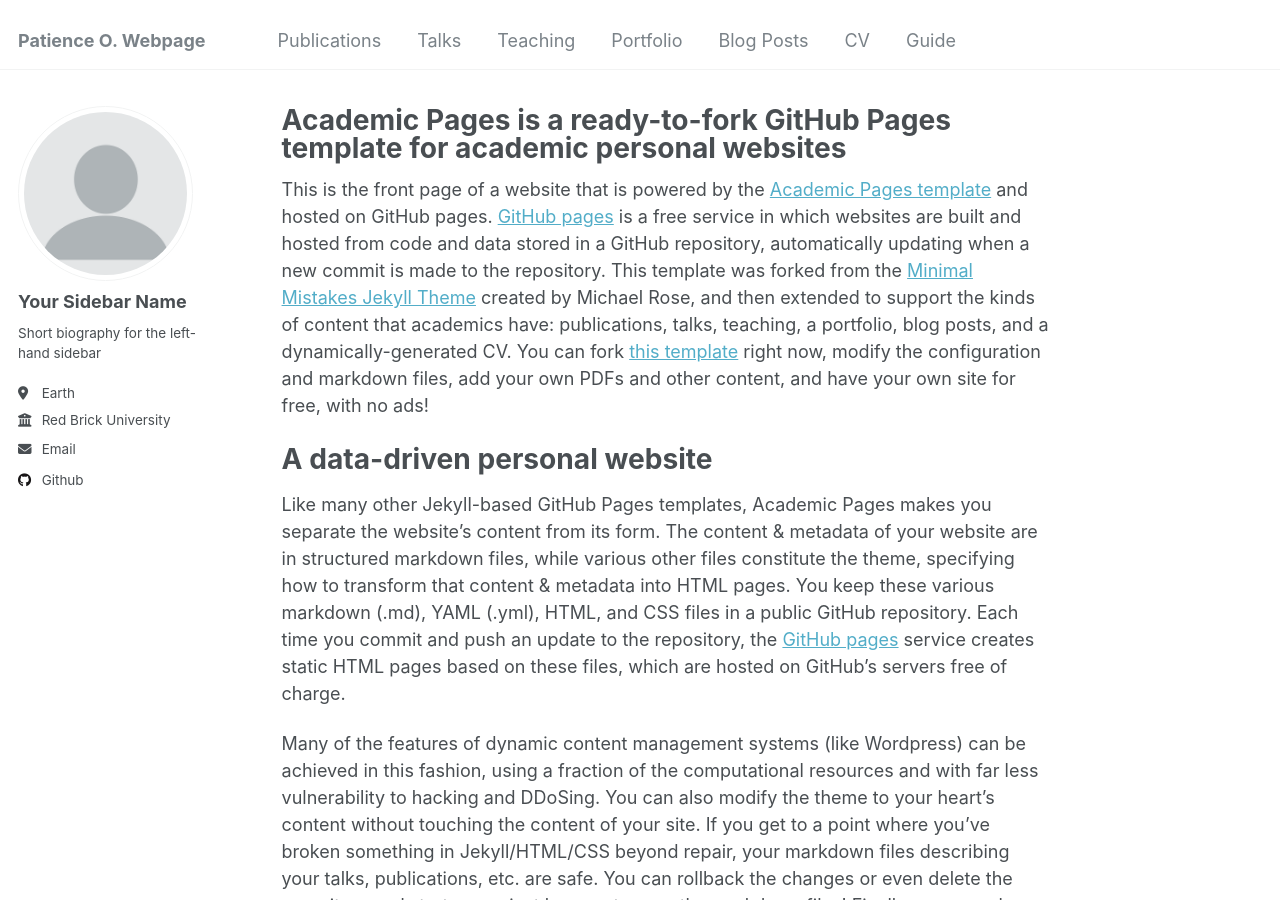
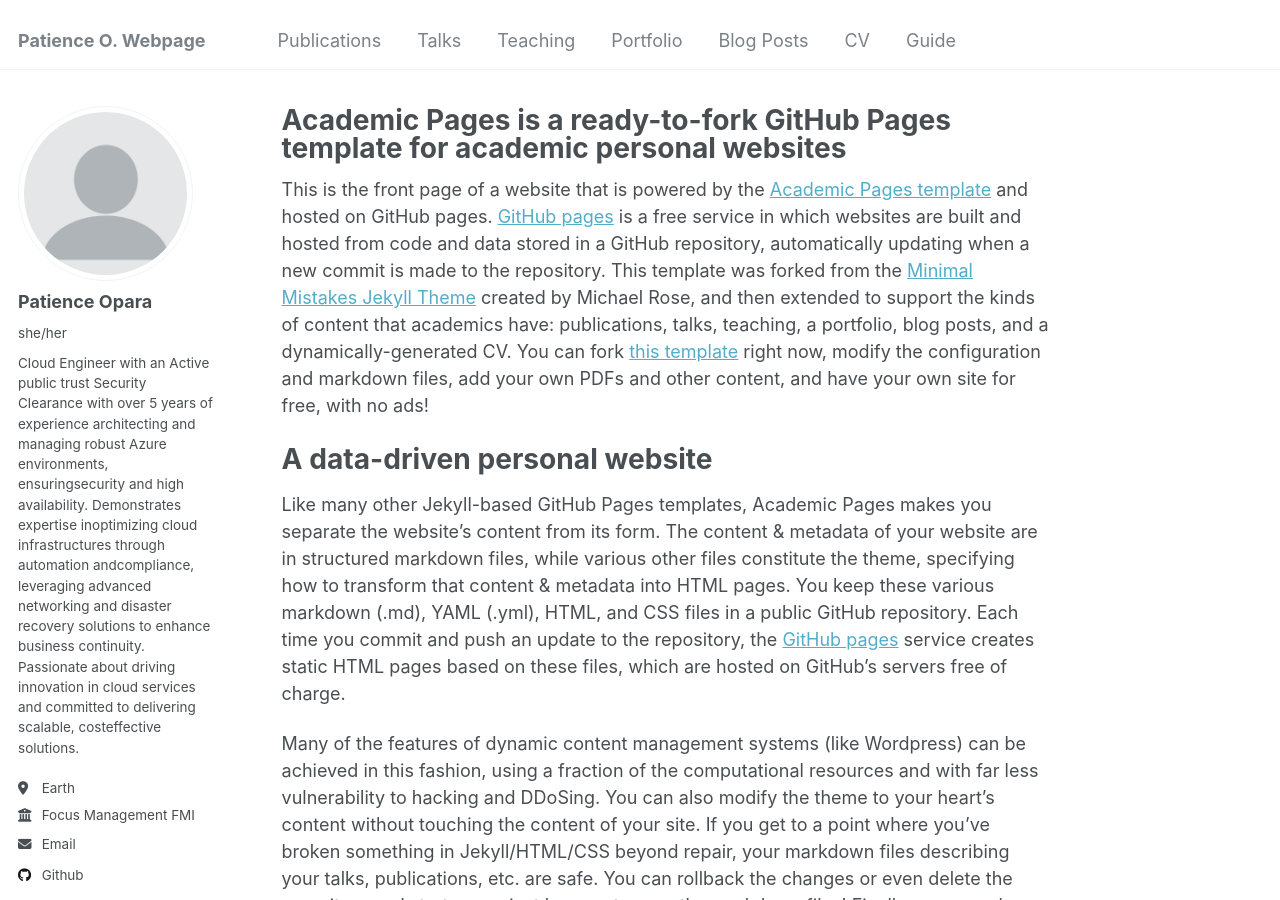
Before and after one commit to Popara5/Patience.github.io, a Jekyll site: the page built from _pages/about.md, in a window 1280 px wide and 900 px high. Built offline with Jekyll 4.4.1, drawn with Linux system fonts in a browser that asks for light colours.

Commit message:
Update _config.yml

```diff
--- a/_config.yml
+++ b/_config.yml
@@ -22,13 +22,14 @@ repository               : "Popara5/Patience.github.io"
 author:
   # Biographic information
   avatar           : "profile.png"
-  name             : "Your Sidebar Name"
-  pronouns         : # example: "she/her"
-  bio              : "Short biography for the left-hand sidebar"
+  name             : "Patience Opara"
+  pronouns         : "she/her"
+  Clearance        : "Active Public Trust Security Clearance"
+  bio              : "Cloud Engineer with an Active public trust Security Clearance with over 5 years of experience architecting and managing robust Azure environments, ensuringsecurity and high availability. Demonstrates expertise inoptimizing cloud infrastructures through automation andcompliance, leveraging advanced networking and disaster recovery solutions to enhance business continuity. Passionate about driving innovation in cloud services and committed to delivering scalable, costeffective solutions."
   location         : "Earth"
-  employer         : "Red Brick University"
+  employer         : "Focus Management FMI"
   uri              : # URL
-  email            : "none@example.org"
+  email            : "poparatech5@gmail.com"
 
   # Academic websites
   arxiv            : # URL - Update with the correct link to your profile
```
